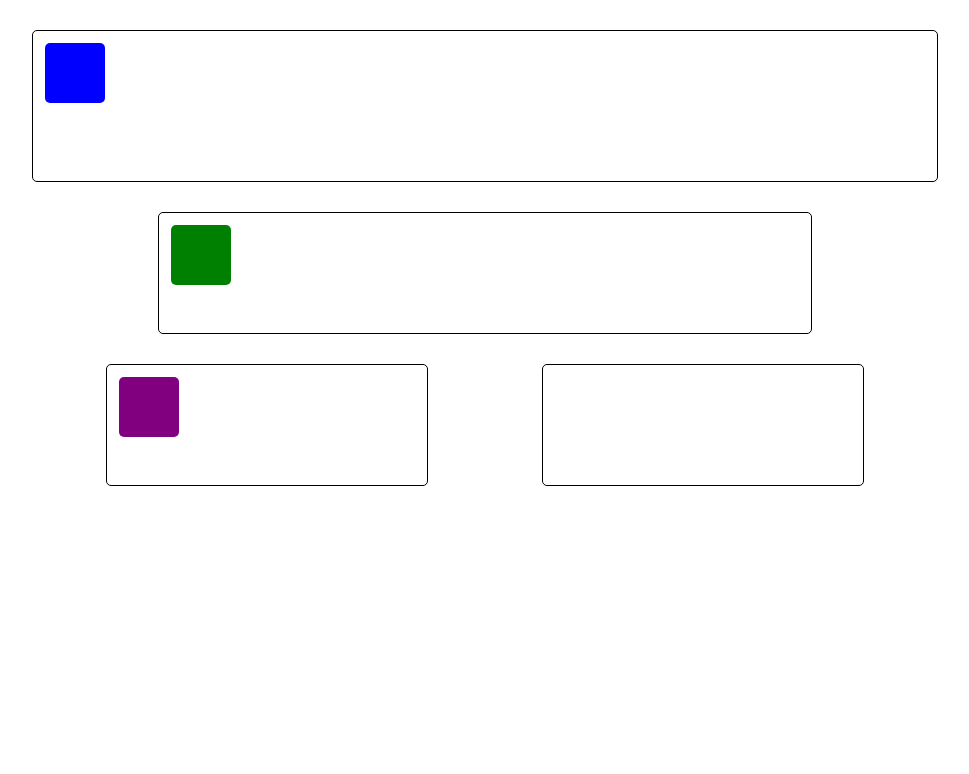
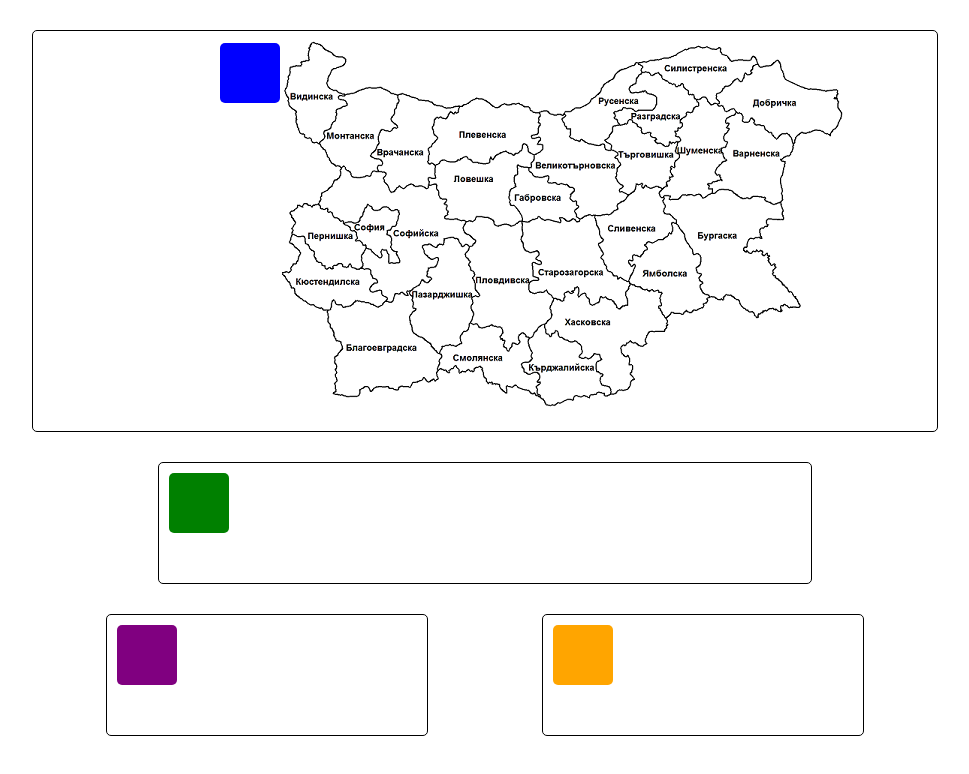
Before and after one commit to kanu-marketing/conqquiztador, a plain HTML site: page Conqquiztador/index.html in a window 1280 px wide. Shown: the whole page, without its empty margins (155-1124 px from the left). Drawn offline with Linux system fonts and the light colour scheme.

Commit message:
Adding map image on the index page

```diff
--- a/Conqquiztador/index.html
+++ b/Conqquiztador/index.html
@@ -8,19 +8,20 @@
     <script src="scripts/q.js"></script>
 </head>
 <body>
-    <div id="main_first" class="container">
-        <div id="first">
+    <div id="game_field" class="container">
+		<img id="map" src="images/map.png" alt="Map of Bulgaria" />
+        <div id="field_child">
         </div>
     </div>
-    <div id="main_second" class="container">
-		<div id="second">
+    <div id="question_box" class="container">
+		<div id="question_child">
         </div>
     </div>
-    <div id="main_third" class="container">
+    <div id="player" class="container">
 	    <div id="third">
         </div>
     </div>
-	<div id="main_four" class="container">
+	<div id="al" class="container">
 	    <div id="four">
         </div>
     </div>
--- a/Conqquiztador/styles/style.css
+++ b/Conqquiztador/styles/style.css
@@ -1,27 +1,26 @@
-#main_first {
-	margin:auto;
+#game_field {
+	margin: auto;
 	margin-top: 30px;
 	width: 70%;
-	height: 130px;
+	height: 380px;
 }
 
-#main_second {
+#question_box {
 	margin:auto;
 	margin-top: 30px;
 	width: 50%;
 	height: 100px;
 }
 
-#main_third {
+#player {
 	margin-left: 20%;
 	margin-top: 30px;
 	float: left;
 	width: 300px;
 	height: 100px;
-
 }
 
-#main_four {
+#al {
 	margin-right: 20%;
 	float:right;
 	margin-top: 30px;
@@ -34,14 +33,15 @@
 	border-radius: 5px;
 	border: 1px solid black;
 	padding:10px;
-	margin:5px;
 }
 
-	.container #first {
+	.container #field_child {
 		background-color: blue;
+		margin:2px;
+		margin-left: 20%;
 	}
 
-	.container #second {
+	.container #question_child {
 		background-color: green;
 	}
 
@@ -49,7 +49,11 @@
 		background-color: purple;
 	}
 
-	.container #first, .container #second, .container #third {
+	.container #four{
+		background-color: orange;
+	}
+
+	.container #field_child, .container #question_child, .container #third, .container #four {
 		float: left;
 		height: 60px;
 		width: 60px;
@@ -60,5 +64,4 @@
 		color:white;
 		font-weight:bold;
 		text-align:center;
-		margin:2px;
 	}
```
